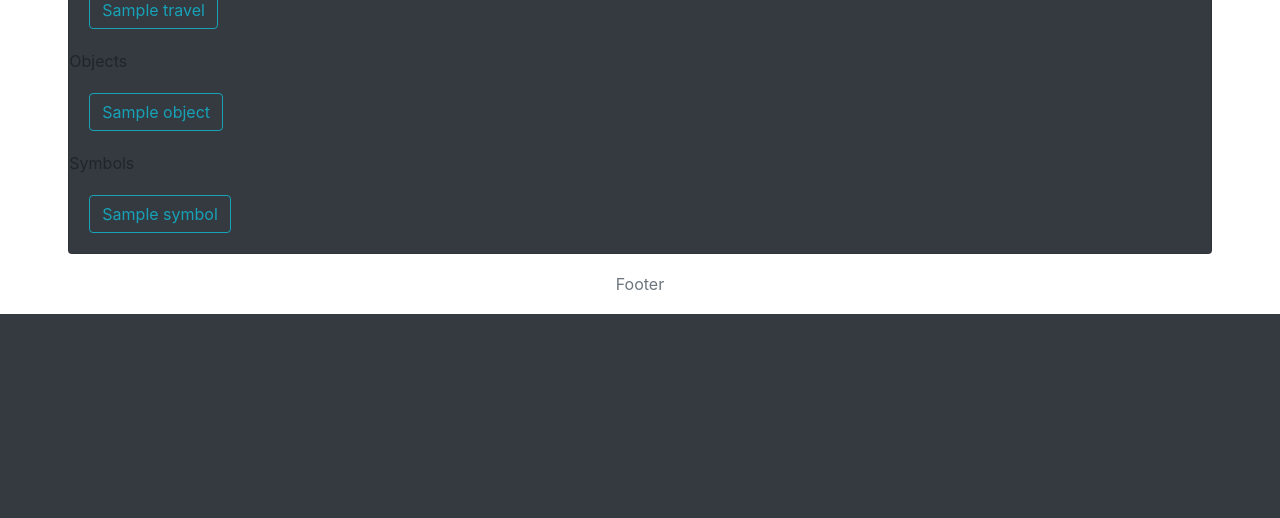
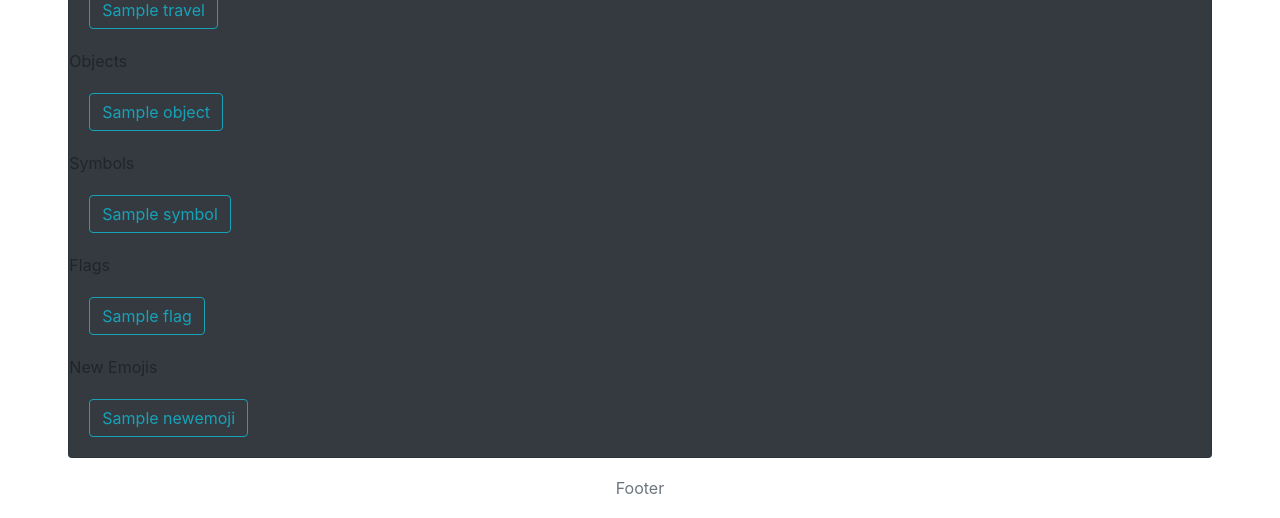
Before and after one commit to imHireki/django-website, a Django app: template emoji/templates/emoji/emoji.html in a window 1280 px wide. Shown: the part 818-1336 px from the top of the page. Before the commit the page ends 1132 px from the top, so only its background shows below. Run offline with Django 3.2, Linux system fonts and the light colour scheme; the template is opened without the code that fills it: most values are stand-ins (such as "Sample title", 1, 10 or a date in 2020); some libraries are stand-ins or nearby versions.

Commit message:
add flags emoji

```diff
--- a/emoji/templates/emoji/emoji.html
+++ b/emoji/templates/emoji/emoji.html
@@ -92,6 +92,24 @@
     </div>
     {% endif %}
 
+    {% if flags %}
+    Flags
+    <div class="card-body">
+        {% for x in flags  %}
+            <button type="button" class="btn btn-outline-info" data-toggle="popover" data-clipboard-text="{{ x }}" data-content="Copiado!">{{ x }}</button>
+        {% endfor %}
+    </div>
+    {% endif %}
+
+    {% if newemojis %}
+    New Emojis
+    <div class="card-body">
+        {% for x in newemojis  %}
+            <button type="button" class="btn btn-outline-info" data-toggle="popover" data-clipboard-text="{{ x }}" data-content="Copiado!">{{ x }}</button>
+        {% endfor %}
+    </div>
+    {% endif %}
+
 
 </div>
 {% endblock %}
```
Also changed, not shown: emoji/views.py (+10 -1 lines).
